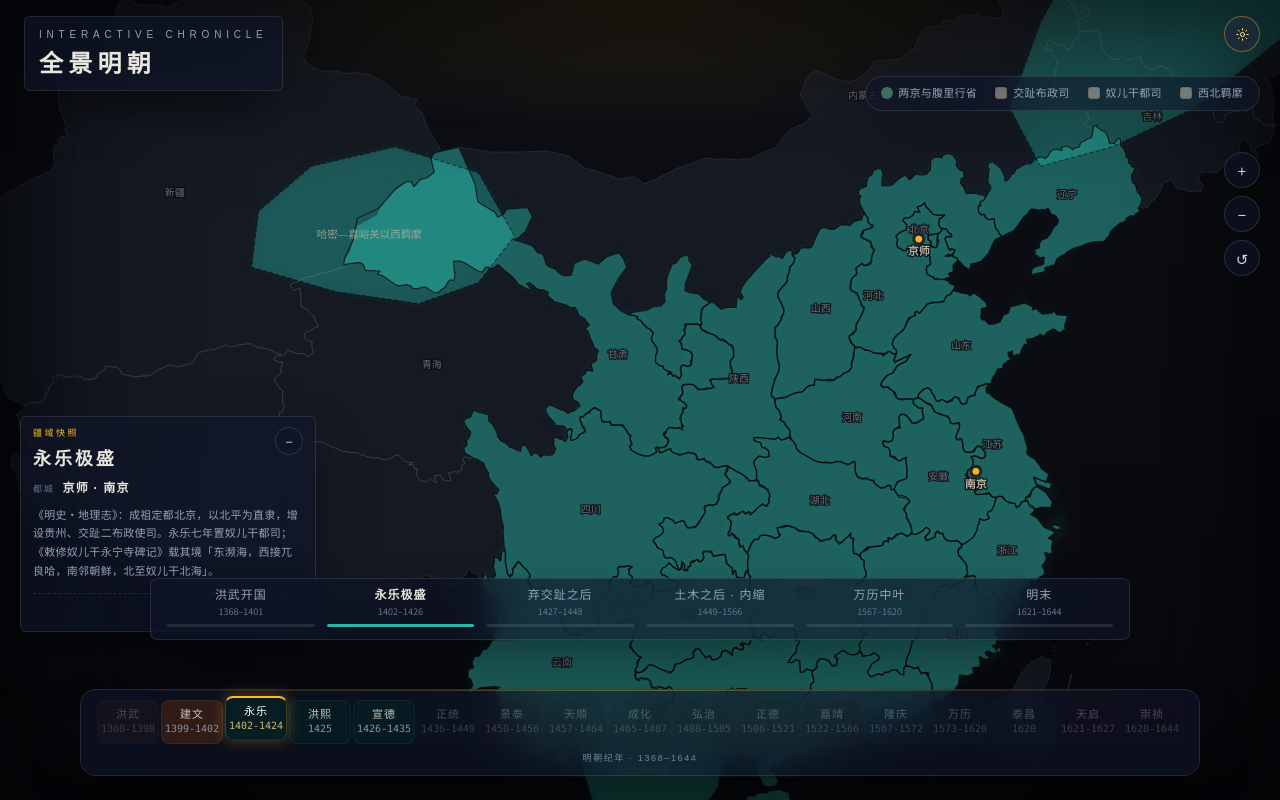
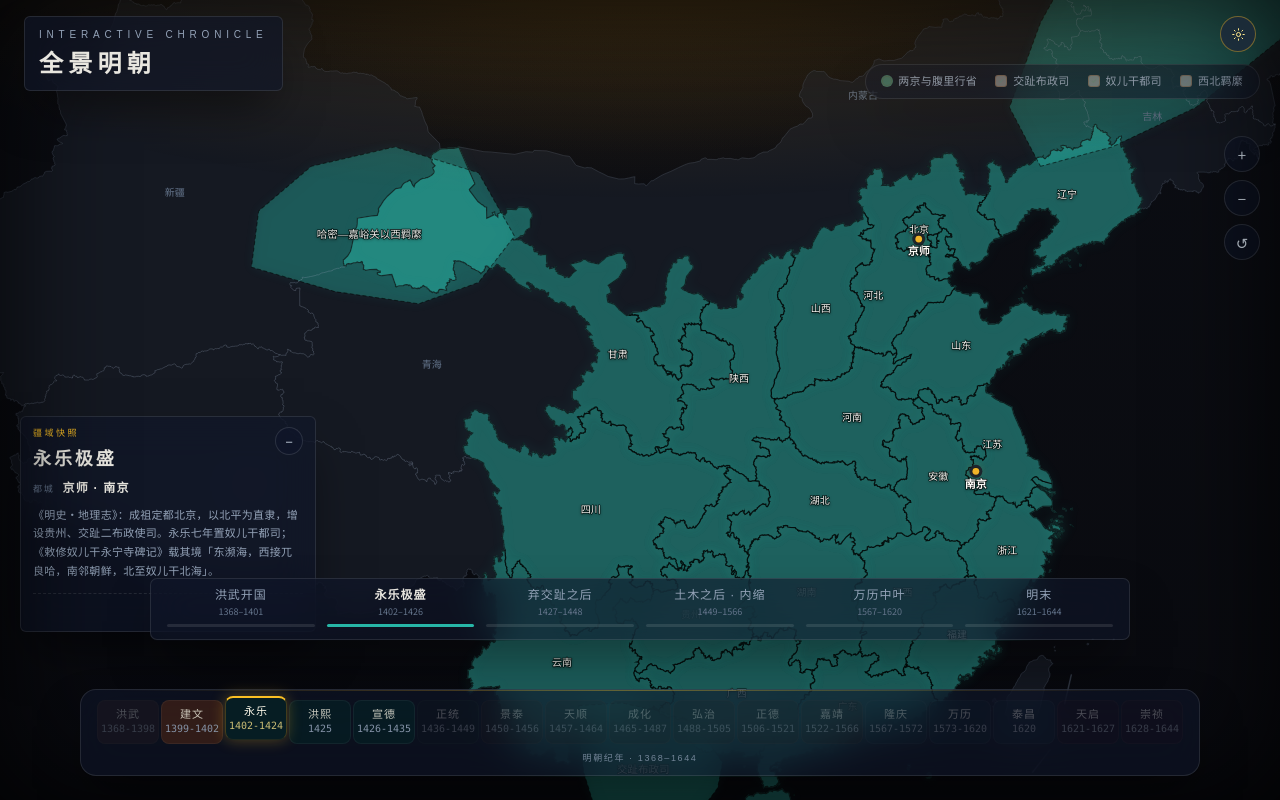
Before and after one commit to HyperDeem/MingDynasty, a Next.js app: page / in a window 1280 px wide. Both pictures are taken after a click on the button "展厅关灯". Built offline with nearby package versions, Linux system fonts and the light colour scheme.

Commit message:
优化地图边界

```diff
--- a/src/app/globals.css
+++ b/src/app/globals.css
@@ -102,47 +102,11 @@ main {
 .museum-mode .territory-canvas-wrap {
   background:
     radial-gradient(
-      ellipse 70% 45% at 50% -5%,
-      rgba(251, 191, 36, 0.06),
-      transparent 50%
+      ellipse 80% 50% at 50% -8%,
+      rgba(245, 158, 11, 0.1),
+      transparent 55%
     ),
     linear-gradient(180deg, #0c0e14, #090a0f);
-}
-
-/* 顶光：琥珀暖金，博物馆 3000K 射灯感（叠在 canvas 之上） */
-.museum-spotlight {
-  pointer-events: none;
-  position: absolute;
-  inset: 0;
-  z-index: 5;
-  opacity: 0;
-  background: radial-gradient(
-    ellipse 80% 50% at 50% -10%,
-    rgba(251, 191, 36, 0.12),
-    transparent 55%
-  );
-  transition: opacity 700ms ease;
-}
-
-.museum-mode .museum-spotlight {
-  opacity: 1;
-}
-
-/* 边缘暗角：视线收束到中央地图 */
-.museum-vignette {
-  pointer-events: none;
-  position: absolute;
-  inset: 0;
-  z-index: 6;
-  opacity: 0;
-  box-shadow:
-    inset 0 0 80px 28px rgba(0, 0, 0, 0.45),
-    inset 0 0 140px 56px rgba(0, 0, 0, 0.28);
-  transition: opacity 700ms ease;
-}
-
-.museum-mode .museum-vignette {
-  opacity: 1;
 }
 
 .museum-mode .museum-glass {
--- a/src/app/page.tsx
+++ b/src/app/page.tsx
@@ -123,14 +123,20 @@ export default function HomePage() {
           territory={territory}
           onSelectYear={handleSelectMapYear}
           museumMode={isMuseumMode}
-          onToggleMuseumMode={() => setIsMuseumMode((v) => !v)}
+        />
+      </div>
+
+      {/* 展厅顶光 + 四角暗影：叠在地图之上，不拦截交互 */}
+      <div
+        aria-hidden
+        className={`pointer-events-none fixed inset-0 z-10 transition-opacity duration-700 ${
+          isMuseumMode ? "opacity-100" : "opacity-0"
+        } bg-[radial-gradient(ellipse_100%_50%_at_50%_-10%,rgba(245,158,11,0.18),transparent_70%)] shadow-[inset_0_0_120px_rgba(0,0,0,0.85)]`}
       />
 
-        {/* 轻量顶栏 · 策展式衬线标题 */}
+      {/* 轻量顶栏 · 策展式衬线标题（高于光影层） */}
       <header className="pointer-events-none absolute inset-x-0 top-0 z-20 flex items-start justify-between gap-3 px-4 pt-3 md:px-6 md:pt-4">
-          <div
-            className="museum-glass pointer-events-auto rounded-md border border-amber-900/10 bg-amber-50/50 px-3.5 py-2.5 shadow-[0_1px_2px_rgba(48,42,28,0.05)] backdrop-blur-md transition-colors duration-700"
-          >
+        <div className="museum-glass pointer-events-auto rounded-md border border-amber-900/10 bg-amber-50/50 px-3.5 py-2.5 shadow-[0_1px_2px_rgba(48,42,28,0.05)] backdrop-blur-md transition-colors duration-700">
           <p
             className={`font-serif text-[9px] font-medium uppercase tracking-[0.42em] transition-colors duration-700 md:text-[10px] md:tracking-[0.48em] ${
               isMuseumMode ? "museum-glass-muted" : "text-ink-500"
@@ -146,8 +152,47 @@ export default function HomePage() {
             {DYNASTY_META.title}
           </h1>
         </div>
+
+        <button
+          type="button"
+          aria-label={isMuseumMode ? "展厅开灯" : "展厅关灯"}
+          aria-pressed={isMuseumMode}
+          title={isMuseumMode ? "开灯 · 退出展厅模式" : "关灯 · 展厅顶光模式"}
+          onClick={() => setIsMuseumMode((v) => !v)}
+          className="museum-ctrl pointer-events-auto grid h-9 w-9 place-items-center rounded-full border border-amber-900/25 bg-amber-50/40 text-[#4f544c] backdrop-blur-md transition duration-700 hover:border-amber-900/45 hover:bg-amber-50/65 hover:text-[#2f554d]"
+        >
+          {isMuseumMode ? (
+            <svg
+              viewBox="0 0 24 24"
+              className="h-[15px] w-[15px]"
+              fill="none"
+              stroke="currentColor"
+              strokeWidth="1.6"
+              strokeLinecap="round"
+              strokeLinejoin="round"
+              aria-hidden
+            >
+              <circle cx="12" cy="12" r="3.25" />
+              <path d="M12 2.75v2.1M12 19.15v2.1M2.75 12h2.1M19.15 12h2.1M5.2 5.2l1.5 1.5M17.3 17.3l1.5 1.5M18.8 5.2l-1.5 1.5M6.7 17.3l-1.5 1.5" />
+            </svg>
+          ) : (
+            <svg
+              viewBox="0 0 24 24"
+              className="h-[15px] w-[15px]"
+              fill="none"
+              stroke="currentColor"
+              strokeWidth="1.6"
+              strokeLinecap="round"
+              strokeLinejoin="round"
+              aria-hidden
+            >
+              <path d="M20.2 14.1A7.6 7.6 0 0 1 9.9 3.8 7.85 7.85 0 1 0 20.2 14.1Z" />
+            </svg>
+          )}
+        </button>
       </header>
 
+      <div className="pointer-events-none absolute inset-0 z-30">
         <EmperorDrawer
           emperorId={emperorId}
           onClose={() => setEmperorId(null)}
--- a/src/components/map/GeoMap.tsx
+++ b/src/components/map/GeoMap.tsx
@@ -329,7 +329,7 @@ export function GeoMap({
     ctx.lineJoin = "round";
     ctx.lineCap = "round";
 
-    // 省面
+    // 1) 省面底色（统一陆地色，先铺满）
     for (let i = 0; i < provinces.length; i++) {
       const p = provinces[i];
       const path = paths.provinces[i];
@@ -338,6 +338,24 @@ export function GeoMap({
       ctx.fillStyle =
         isHover && !isCore ? theme.landHover : theme.land;
       ctx.fill(path);
+    }
+
+    // 2) 同色描边封缝：盖住抗锯齿/亚像素接缝，避免背景透出
+    ctx.save();
+    ctx.lineJoin = "miter";
+    ctx.miterLimit = 2.5;
+    ctx.lineCap = "butt";
+    ctx.strokeStyle = theme.land;
+    ctx.lineWidth = 1.35;
+    for (const path of paths.provinces) ctx.stroke(path);
+    ctx.restore();
+
+    // 3) 核心疆域叠色
+    for (let i = 0; i < provinces.length; i++) {
+      const p = provinces[i];
+      const path = paths.provinces[i];
+      const isCore = coreSet.has(p.name);
+      const isHover = hover === p.name;
 
       if (hasPrev && prevSet.has(p.name)) {
         ctx.fillStyle = hexToRgba(theme.core, (1 - t) * (dark ? 0.38 : 0.32));
@@ -350,6 +368,23 @@ export function GeoMap({
         );
         ctx.fill(path);
       }
+    }
+
+    // 4) 核心区同色微封缝（半透明叠色接缝）
+    if (coreSet.size > 0) {
+      ctx.save();
+      ctx.lineJoin = "miter";
+      ctx.lineCap = "butt";
+      ctx.strokeStyle = hexToRgba(
+        theme.core,
+        (hasPrev ? t : 1) * (dark ? 0.38 : 0.32)
+      );
+      ctx.lineWidth = 1.1;
+      for (let i = 0; i < provinces.length; i++) {
+        if (!coreSet.has(provinces[i].name)) continue;
+        ctx.stroke(paths.provinces[i]);
+      }
+      ctx.restore();
     }
 
     // 外延
@@ -425,14 +460,21 @@ export function GeoMap({
       hasPrev ? Math.max(t, 0.05) : 1
     );
 
-    // 省界
-    ctx.strokeStyle = dark ? theme.boundary : "rgba(79, 84, 76, 0.28)";
-    ctx.lineWidth = 0.7;
+    // 5) 省界细线：单次描边，贴合无缝拼图效果
+    ctx.save();
+    ctx.lineJoin = "miter";
+    ctx.miterLimit = 2.5;
+    ctx.lineCap = "butt";
+    ctx.strokeStyle = dark ? theme.boundary : "rgba(79, 84, 76, 0.32)";
+    ctx.lineWidth = 0.65;
     for (const path of paths.provinces) ctx.stroke(path);
+    ctx.restore();
 
-    // 核心疆域边界：关灯时微光描边
+    // 核心疆域外轮廓（关灯时微光）
     if (dark) {
       ctx.save();
+      ctx.lineJoin = "miter";
+      ctx.lineCap = "butt";
       ctx.shadowColor = "rgba(45, 212, 191, 0.28)";
       ctx.shadowBlur = 12;
       ctx.strokeStyle = hexToRgba(
@@ -446,39 +488,79 @@ export function GeoMap({
       }
       ctx.restore();
     } else {
+      ctx.save();
+      ctx.lineJoin = "miter";
+      ctx.lineCap = "butt";
       ctx.strokeStyle = hexToRgba("#2f554d", hasPrev ? 0.3 + t * 0.35 : 0.55);
-      ctx.lineWidth = 1.1;
+      ctx.lineWidth = 1.05;
       for (let i = 0; i < provinces.length; i++) {
         if (!coreSet.has(provinces[i].name)) continue;
         ctx.stroke(paths.provinces[i]);
       }
+      ctx.restore();
     }
 
-    // 标签
+    // 标签：关灯时辖区内暖白+深墨描边，辖区外暗蓝灰虚化
+    const labelSerif =
+      '"Noto Serif SC", "Source Han Serif SC", "Songti SC", "SimSun", serif';
     ctx.textAlign = "center";
     ctx.textBaseline = "middle";
-    ctx.font =
-      '500 10px "Noto Serif SC", "Source Han Serif SC", "Songti SC", "SimSun", serif';
+    ctx.font = `500 10px ${labelSerif}`;
     for (const p of provinces) {
       if (!p.showLabel || !p.shortName) continue;
       const [x, y] = project(p.centroid[0], p.centroid[1], view);
       if (x < -40 || y < -20 || x > w + 40 || y > h + 20) continue;
-      ctx.lineWidth = 2.4;
-      ctx.strokeStyle = dark
-        ? "rgba(9, 10, 15, 0.85)"
-        : "rgba(248, 249, 245, 0.95)";
+      const inCore = coreSet.has(p.name);
+
+      if (dark) {
+        if (inCore) {
+          ctx.lineJoin = "round";
+          ctx.miterLimit = 2;
+          ctx.lineWidth = 1.5;
+          ctx.strokeStyle = "#041a18";
           ctx.strokeText(p.shortName, x, y);
-      ctx.fillStyle = hexToRgba(theme.inkFaint, dark ? 0.9 : 0.8);
+          ctx.shadowColor = "rgba(0, 0, 0, 0.9)";
+          ctx.shadowBlur = 3;
+          ctx.shadowOffsetY = 1;
+          ctx.fillStyle = "#FDFBF7";
+          ctx.fillText(p.shortName, x, y);
+          ctx.shadowColor = "transparent";
+          ctx.shadowBlur = 0;
+          ctx.shadowOffsetY = 0;
+        } else {
+          ctx.lineWidth = 0;
+          ctx.fillStyle = "#64748b";
           ctx.fillText(p.shortName, x, y);
         }
+      } else {
+        ctx.lineWidth = 2.4;
+        ctx.strokeStyle = "rgba(248, 249, 245, 0.95)";
+        ctx.strokeText(p.shortName, x, y);
+        ctx.fillStyle = hexToRgba(theme.inkFaint, 0.8);
+        ctx.fillText(p.shortName, x, y);
+      }
+    }
 
-    ctx.font =
-      '500 10.5px "Noto Serif SC", "Source Han Serif SC", "Songti SC", serif';
+    ctx.font = `500 10.5px ${labelSerif}`;
     for (const e of extrasRef.current) {
       if (!e.labelAt) continue;
       const [x, y] = project(e.labelAt[0], e.labelAt[1], view);
+      if (dark) {
+        ctx.lineWidth = 1.5;
+        ctx.strokeStyle = "#041a18";
+        ctx.strokeText(e.name, x, y);
+        ctx.shadowColor = "rgba(0, 0, 0, 0.9)";
+        ctx.shadowBlur = 3;
+        ctx.shadowOffsetY = 1;
+        ctx.fillStyle = hexToRgba("#FDFBF7", 0.92 * (hasPrev ? t : 1));
+        ctx.fillText(e.name, x, y);
+        ctx.shadowColor = "transparent";
+        ctx.shadowBlur = 0;
+        ctx.shadowOffsetY = 0;
+      } else {
         ctx.fillStyle = hexToRgba(theme.inkSoft, 0.75 * (hasPrev ? t : 1));
         ctx.fillText(e.name, x, y);
+      }
     }
 
     for (const c of caps) {
@@ -506,17 +588,28 @@ export function GeoMap({
         ctx.fill();
         ctx.restore();
       }
-      ctx.font =
-        '600 11px "Noto Serif SC", "Source Han Serif SC", "Songti SC", serif';
+      ctx.font = `600 11px ${labelSerif}`;
       ctx.textAlign = "center";
       ctx.textBaseline = "top";
+      if (dark) {
+        ctx.lineWidth = 1.5;
+        ctx.strokeStyle = "#041a18";
+        ctx.strokeText(c.name, x, y + 8);
+        ctx.shadowColor = "rgba(0, 0, 0, 0.9)";
+        ctx.shadowBlur = 3;
+        ctx.shadowOffsetY = 1;
+        ctx.fillStyle = "#FDFBF7";
+        ctx.fillText(c.name, x, y + 8);
+        ctx.shadowColor = "transparent";
+        ctx.shadowBlur = 0;
+        ctx.shadowOffsetY = 0;
+      } else {
         ctx.lineWidth = 2.6;
-      ctx.strokeStyle = dark
-        ? "rgba(9, 10, 15, 0.9)"
-        : "rgba(248, 249, 245, 0.95)";
+        ctx.strokeStyle = "rgba(248, 249, 245, 0.95)";
         ctx.strokeText(c.name, x, y + 8);
         ctx.fillStyle = theme.inkSoft;
         ctx.fillText(c.name, x, y + 8);
+      }
     }
   }, [getPaths]);
 
@@ -742,8 +835,8 @@ export function GeoMap({
               (f.properties as { name?: string })?.name ?? ""
             );
             const showLabel = LABEL_PROVINCES.has(name);
-            const simplified = simplifyGeometry(f.geometry, 4);
-            const rings = geometryToMercatorRings(simplified);
+            // 保留原始共享边界顶点，避免独立抽稀造成省界缝隙
+            const rings = geometryToMercatorRings(f.geometry);
             if (!rings.length) continue;
             list.push({
               name,
--- a/src/components/map/TerritoryMapPanel.tsx
+++ b/src/components/map/TerritoryMapPanel.tsx
@@ -204,10 +204,6 @@ export function TerritoryMapPanel({
           />
         )}
 
-        {/* 顶光 + 暗角：叠在 canvas 上，不拦截指针 */}
-        <div className="museum-spotlight" aria-hidden />
-        <div className="museum-vignette" aria-hidden />
-
         <SnapshotFloatCard
           isStage={isStage}
           label={snapshot.label}
@@ -217,13 +213,9 @@ export function TerritoryMapPanel({
           loading={loading}
         />
 
-        {/* 右上：展厅关灯 */}
-        {onToggleMuseumMode && (
-          <div
-            className={`absolute z-10 ${
-              isStage ? "right-3 top-3 md:right-5 md:top-4" : "right-3 top-3 md:right-4"
-            }`}
-          >
+        {/* 右上：展厅关灯（非舞台布局；舞台模式由页头按钮控制） */}
+        {!isStage && onToggleMuseumMode && (
+          <div className="absolute right-3 top-3 z-10 md:right-4">
             <button
               type="button"
               aria-label={museumMode ? "展厅开灯" : "展厅关灯"}
@@ -241,7 +233,7 @@ export function TerritoryMapPanel({
         <div
           className={`absolute z-10 flex max-w-[min(48%,420px)] flex-wrap justify-end gap-x-1.5 gap-y-1 rounded-full px-2.5 py-1.5 ${glassChrome} ${
             isStage
-              ? "right-3 top-16 md:right-5 md:top-[4.75rem]"
+              ? "right-3 top-14 md:right-5 md:top-16"
               : "right-14 top-3 md:right-[3.75rem] md:top-3.5"
           }`}
         >
@@ -315,7 +307,7 @@ export function TerritoryMapPanel({
         <div
           className={`absolute z-10 grid gap-2 ${
             isStage
-              ? "right-3 top-[9.5rem] md:right-5"
+              ? "right-3 top-[8.5rem] md:right-5"
               : "right-3 top-[5.25rem] md:right-4"
           }`}
         >
--- a/src/data/ming-map-layers.ts
+++ b/src/data/ming-map-layers.ts
@@ -149,9 +149,11 @@ export const MAP_THEME_MUSEUM = {
   landMuted: "#10141c",
   boundary: "rgba(148, 163, 184, 0.22)",
   boundaryStrong: "rgba(45, 212, 191, 0.45)",
-  ink: "#e8e6df",
-  inkSoft: "#b8b4a8",
-  inkFaint: "#7a7880",
+  /** 辖区内地名：暖白 */
+  ink: "#FDFBF7",
+  inkSoft: "#FDFBF7",
+  /** 辖区外地名：暗蓝灰 */
+  inkFaint: "#64748b",
   hairline: "rgba(255,255,255,0.08)",
   hairlineStrong: "rgba(255,255,255,0.14)",
   core: "#2dd4bf",
```
Lines whose indentation alone changed are shown as unchanged.
